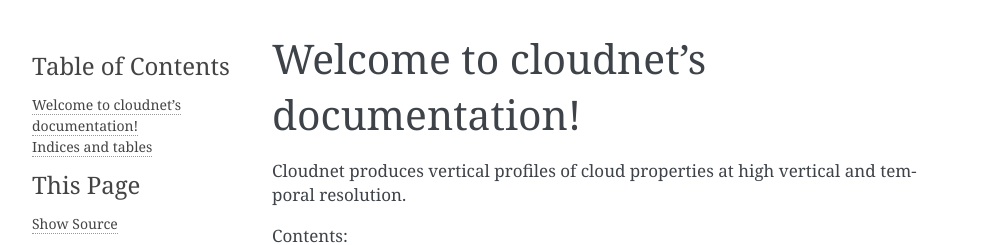
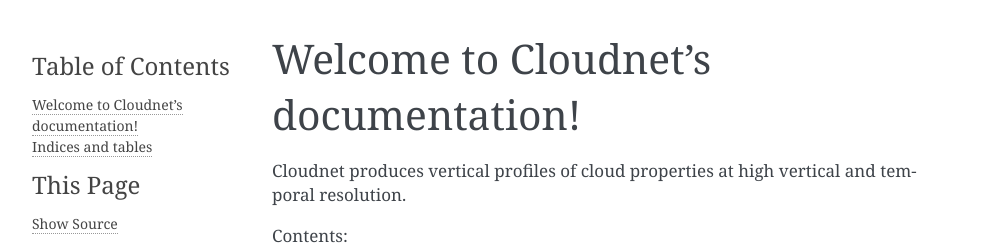
Before and after one commit to actris-cloudnet/cloudnetpy, a Sphinx documentation site: the page built from docs/source/index.rst, in a window 1280 px wide. Shown: the top 245 px of the page, without its empty margins (148-1140 px from the left). Built offline with Sphinx 7.4.7, drawn with Linux system fonts in a browser that asks for light colours; formulas are drawn with MathJax 3; pages that are not in the unit, such as notebooks, are missing from menus.

```diff
--- a/docs/source/index.rst
+++ b/docs/source/index.rst
@@ -3,7 +3,7 @@
    You can adapt this file completely to your liking, but it should at least
    contain the root `toctree` directive.
 
-Welcome to cloudnet's documentation!
+Welcome to Cloudnet's documentation!
 ====================================
 
 Cloudnet produces vertical profiles of cloud
```
Also changed, not shown: README.md (+2 -2 lines), 7 other files.
